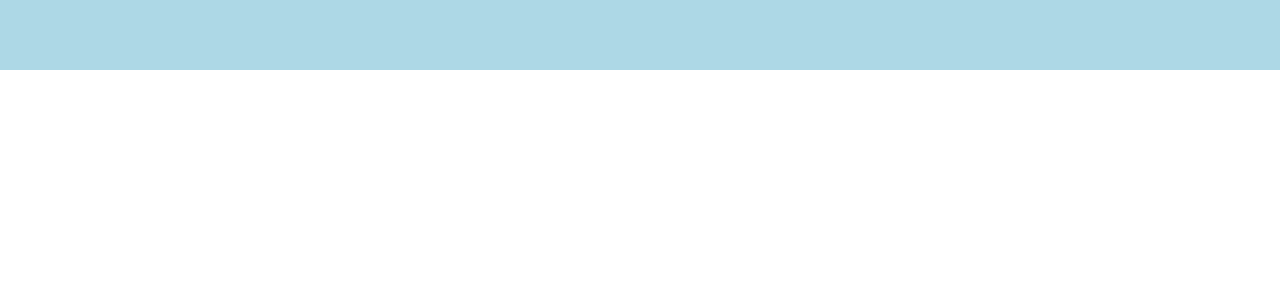
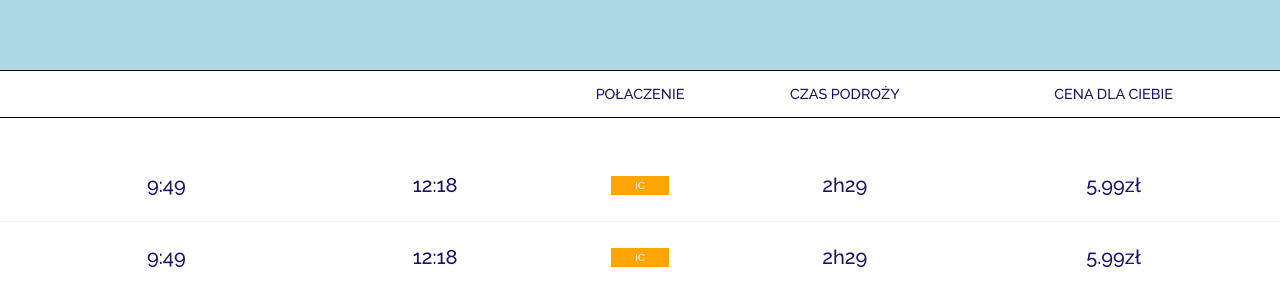
Before and after one commit to marcinwilkdev/koleo-clone-frontend, a React (Create React App) app: page /index/timetable in a window 1280 px wide. Shown: the part 282-588 px from the top of the page. Built offline with nearby package versions, Linux system fonts and the light colour scheme; no server answers.

Commit message:
create Timetable and Connection component

```diff
--- /dev/null
+++ b/src/components/Timetable/Connection.tsx
@@ -0,0 +1,42 @@
+import React from "react";
+import classes from "./styles/Connection.module.css";
+
+interface Props {
+    departureDate: Date;
+    arrivalDate: Date;
+    trainType: string;
+    price: number;
+}
+
+const Connection: React.FC<Props> = ({
+    departureDate,
+    arrivalDate,
+    trainType,
+    price,
+}) => {
+    const departureTime = `${departureDate.getHours()}:${departureDate.getMinutes()}`;
+    const arrivalTime = `${arrivalDate.getHours()}:${arrivalDate.getMinutes()}`;
+
+    const travelTimeInMinutes =
+        (arrivalDate.getTime() - departureDate.getTime()) / 60000;
+
+    const travelTimeHours = Math.floor(travelTimeInMinutes / 60);
+    const travelTimeMinutes = travelTimeInMinutes - travelTimeHours * 60;
+
+    const travelTimeString = `${travelTimeHours}h${travelTimeMinutes}`;
+
+    console.log(departureDate);
+    console.log(arrivalDate);
+
+    return (
+        <div className={classes.connection}>
+            <div>{departureTime}</div>
+            <div>{arrivalTime}</div>
+            <div className={classes.trainType}><p>{trainType}</p></div>
+            <div className={classes.travelTime}>{travelTimeString}</div>
+            <div>{price.toFixed(2)}zł</div>
+        </div>
+    );
+};
+
+export default Connection;
--- a/src/components/Timetable/Timetable.tsx
+++ b/src/components/Timetable/Timetable.tsx
@@ -1,5 +1,8 @@
 import React from "react";
 import { useLocation } from "react-router";
+import Connection from "./Connection";
+
+import classes from "./styles/Timetable.module.css";
 
 const Timetable: React.FC = () => {
     const location = useLocation();
@@ -10,11 +13,26 @@ const Timetable: React.FC = () => {
     const toParam = queryParams.get("to");
     const dateParam = queryParams.get("date");
 
+    const departureCity = fromParam?.toLocaleUpperCase();
+    const arrivalCity = toParam?.toLocaleUpperCase();
+
+    const today = new Date();
+    const fiveDaysFromNow = new Date();
+
+    fiveDaysFromNow.setHours(today.getHours() + 2)
+    fiveDaysFromNow.setMinutes(today.getMinutes() + 29)
+
     return (
         <div>
-            <h3>{fromParam}</h3>
-            <h3>{toParam}</h3>
-            <h3>{dateParam}</h3>
+            <div className={classes.header}>
+                <p>{departureCity}</p>
+                <p>{arrivalCity}</p>
+                <p>POŁACZENIE</p>
+                <p>CZAS PODROŻY</p>
+                <p>CENA DLA CIEBIE</p>
+            </div>
+            <Connection departureDate={today} arrivalDate={fiveDaysFromNow} price={5.99} trainType="IC" />
+            <Connection departureDate={today} arrivalDate={fiveDaysFromNow} price={5.99} trainType="IC" />
         </div>
     );
 };
--- /dev/null
+++ b/src/components/Timetable/styles/Connection.module.css
@@ -0,0 +1,64 @@
+.connection {
+    display: flex;
+
+    align-items: center;
+
+    font-size: 125%;
+    font-weight: 500;
+
+    border-bottom: 1px solid #f0f0f0;
+
+    cursor: pointer;
+}
+
+.connection:hover {
+    background-color: #f0f0f0;
+}
+
+.connection:last-child {
+    border-bottom: none;
+}
+
+.connection > div {
+    text-align: center;
+}
+
+.connection > div:nth-child(1) {
+    width: 26%;
+}
+
+.connection > div:nth-child(2) {
+    width: 16%;
+}
+
+.connection > div:nth-child(3) {
+    width: 16%;
+}
+
+.connection > div:nth-child(4) {
+    width: 16%;
+}
+
+.connection > div:nth-child(5) {
+    width: 26%;
+}
+
+.trainType {
+    display: flex;
+    justify-content: center;
+    align-items: center;
+}
+
+.trainType p {
+    background-color: orange;
+    color: white;
+
+    font-size: 50%;
+
+    margin: 0;
+    padding: 0.25rem 1.5rem;
+}
+
+.travelTime {
+    padding: 1.5rem 0;
+}
--- /dev/null
+++ b/src/components/Timetable/styles/Timetable.module.css
@@ -0,0 +1,34 @@
+.header {
+    display: flex;
+
+    font-size: 90%;
+
+    margin-bottom: 2rem;
+
+    border-top: 1px solid black;
+    border-bottom: 1px solid black;
+}
+
+.header p {
+    text-align: center;
+}
+
+.header > p:nth-child(1) {
+    width: 26%;
+}
+
+.header > p:nth-child(2) {
+    width: 16%;
+}
+
+.header > p:nth-child(3) {
+    width: 16%;
+}
+
+.header > p:nth-child(4) {
+    width: 16%;
+}
+
+.header > p:nth-child(5) {
+    width: 26%;
+}
```
